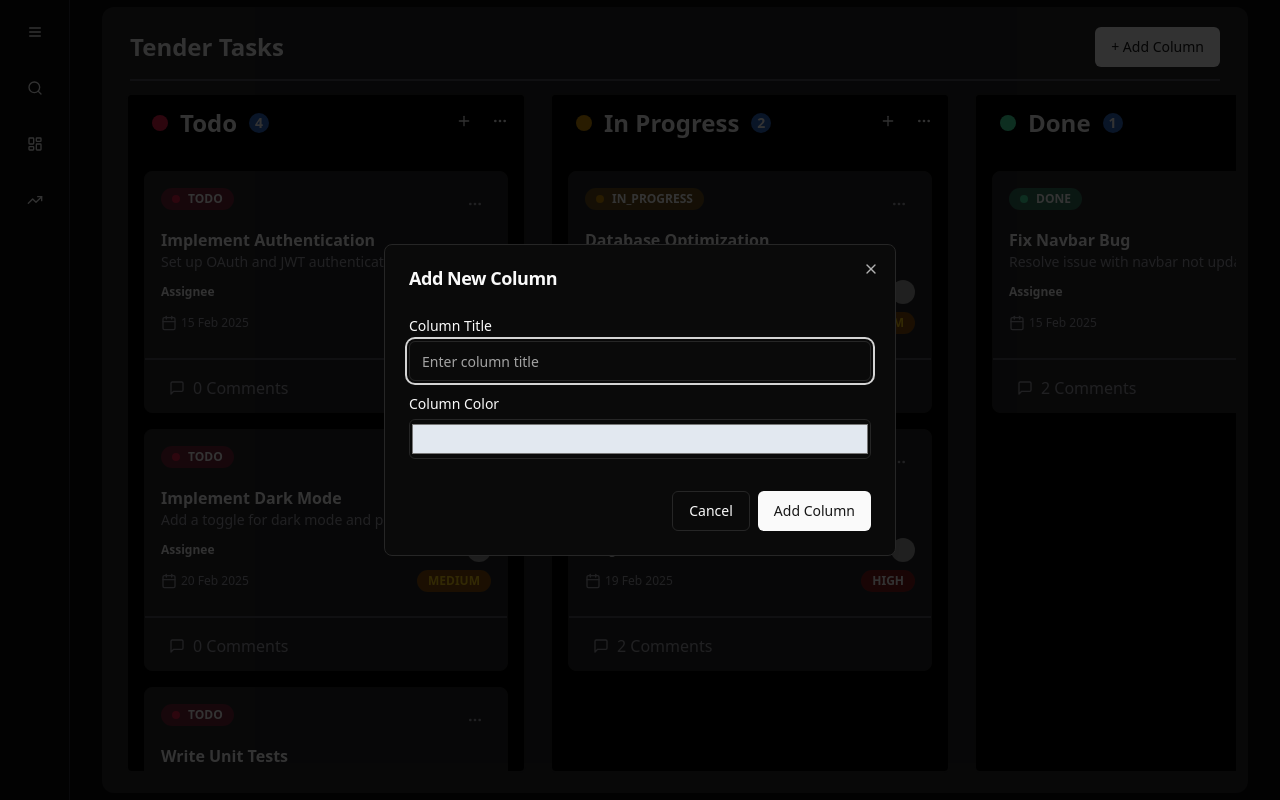
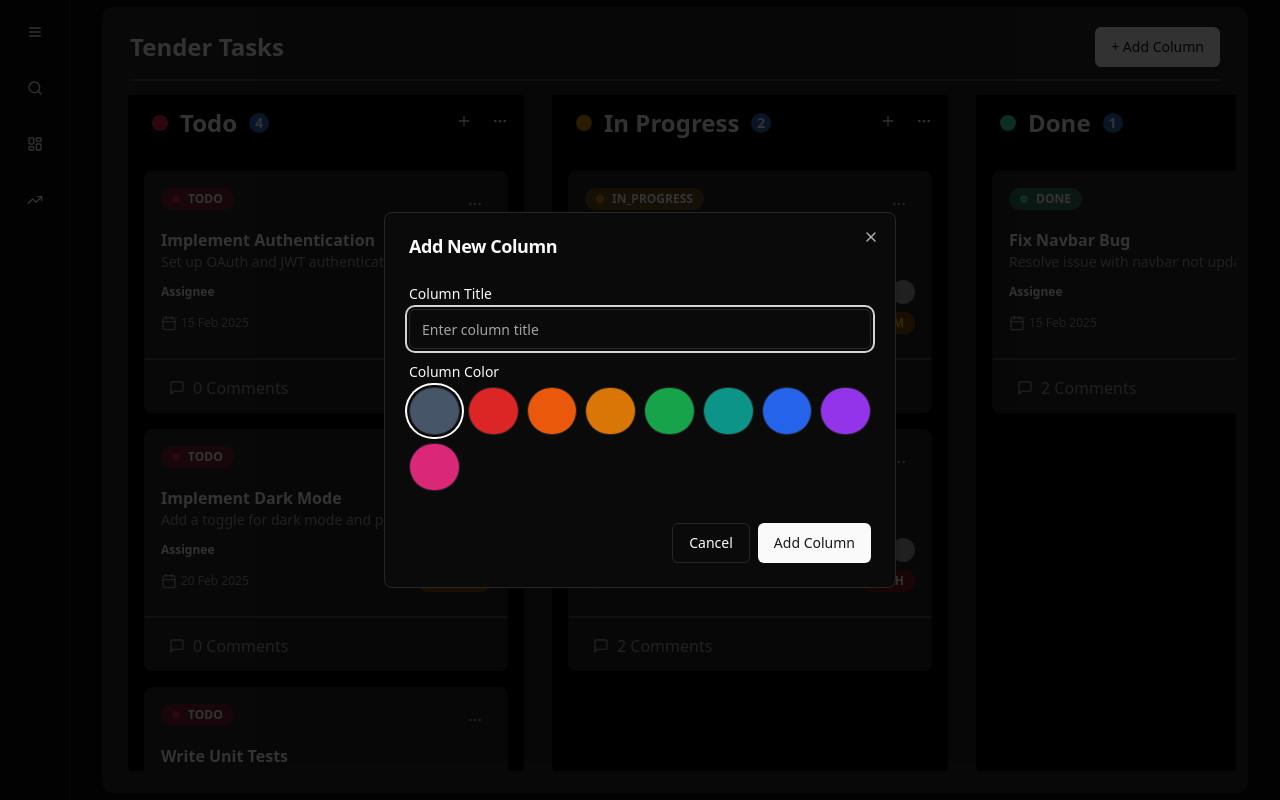
Before and after one commit to faisal004/kanban-board, a Next.js app: page / in a window 1280 px wide. Both pictures are taken after a click on the button "+ Add Column". Built offline with nearby package versions, Linux system fonts and the light colour scheme; grey boxes are pictures that could not be loaded.

Commit message:
feat : insted of picking color now a preset of colors

```diff
--- a/src/app/_components/add-column.tsx
+++ b/src/app/_components/add-column.tsx
@@ -13,23 +13,68 @@ import { Button } from "@/components/ui/button"
 import { Input } from "@/components/ui/input"
 import { Label } from "@/components/ui/label"
 
+const PRESET_COLORS = [
+  { name: 'Slate', value: '#475569' },
+  { name: 'Red', value: '#dc2626' },
+  { name: 'Orange', value: '#ea580c' },
+  { name: 'Amber', value: '#d97706' },
+  { name: 'Green', value: '#16a34a' },
+  { name: 'Teal', value: '#0d9488' },
+  { name: 'Blue', value: '#2563eb' },
+  { name: 'Purple', value: '#9333ea' },
+  { name: 'Pink', value: '#db2777' },
+];
+
 const AddColumns = () => {
   const addColumn = useColumnStore(state => state.addColumn);
   const [open, setOpen] = useState(false);
-  const [newColumnTitle, setNewColumnTitle] = useState('');
-  const [newColumnColor, setNewColumnColor] = useState('#e2e8f0');
+  const [formData, setFormData] = useState({
+    title: '',
+    color: PRESET_COLORS[0].value
+  });
+  const [errors, setErrors] = useState({
+    title: ''
+  });
 
-  const handleAddColumn = () => {
-    if (newColumnTitle.trim()) {
-      addColumn(newColumnTitle, newColumnColor);
-      setNewColumnTitle('');
-      setNewColumnColor('#e2e8f0');
-      setOpen(false);
+  const handleInputChange = (field: string, value: string) => {
+    setFormData(prev => ({
+      ...prev,
+      [field]: value
+    }));
+    // Clear error when user types
+    if (errors[field as keyof typeof errors]) {
+      setErrors(prev => ({
+        ...prev,
+        [field]: ''
+      }));
     }
   };
 
+  const validateForm = () => {
+    const newErrors = { title: '' };
+    let isValid = true;
+
+    if (!formData.title.trim()) {
+      newErrors.title = 'Column title is required';
+      isValid = false;
+    }
+
+    setErrors(newErrors);
+    return isValid;
+  };
+
+  const handleAddColumn = () => {
+    if (!validateForm()) return;
+
+    addColumn(formData.title, formData.color);
+    setFormData({
+      title: '',
+      color: PRESET_COLORS[0].value
+    });
+    setOpen(false);
+  };
+
   return (
-
     <Dialog open={open} onOpenChange={setOpen}>
       <DialogTrigger asChild>
         <Button
@@ -48,20 +93,36 @@ const AddColumns = () => {
             <Label htmlFor="title">Column Title</Label>
             <Input
               id="title"
-                value={newColumnTitle}
-                onChange={(e) => setNewColumnTitle(e.target.value)}
+              value={formData.title}
+              onChange={(e) => handleInputChange('title', e.target.value)}
               placeholder="Enter column title"
+              className={errors.title ? "border-red-500" : ""}
             />
+            {errors.title && (
+              <p className="text-red-500 text-sm">{errors.title}</p>
+            )}
           </div>
           <div className="grid gap-2">
-              <Label htmlFor="color">Column Color</Label>
-              <Input
-                id="color"
-                type="color"
-                value={newColumnColor}
-                onChange={(e) => setNewColumnColor(e.target.value)}
-                className="h-10 w-full p-0"
+            <Label>Column Color</Label>
+            <div className="grid grid-cols-8 gap-2">
+              {PRESET_COLORS.map((color) => (
+                <Button
+                  key={color.value}
+                  type="button"
+                  variant="outline"
+                  className={`h-12 w-full rounded-full p-0 overflow-hidden ${
+                    formData.color === color.value ? 'ring-2 ring-offset-2 ring-white' : ''
+                  }`}
+                  onClick={() => handleInputChange('color', color.value)}
+                >
+                  <div
+                    className="h-full w-full"
+                    style={{ backgroundColor: color.value }}
+                    title={color.name}
                   />
+                </Button>
+              ))}
+            </div>
           </div>
         </div>
         <div className="flex justify-end gap-2">
```
Lines whose indentation alone changed are shown as unchanged.
